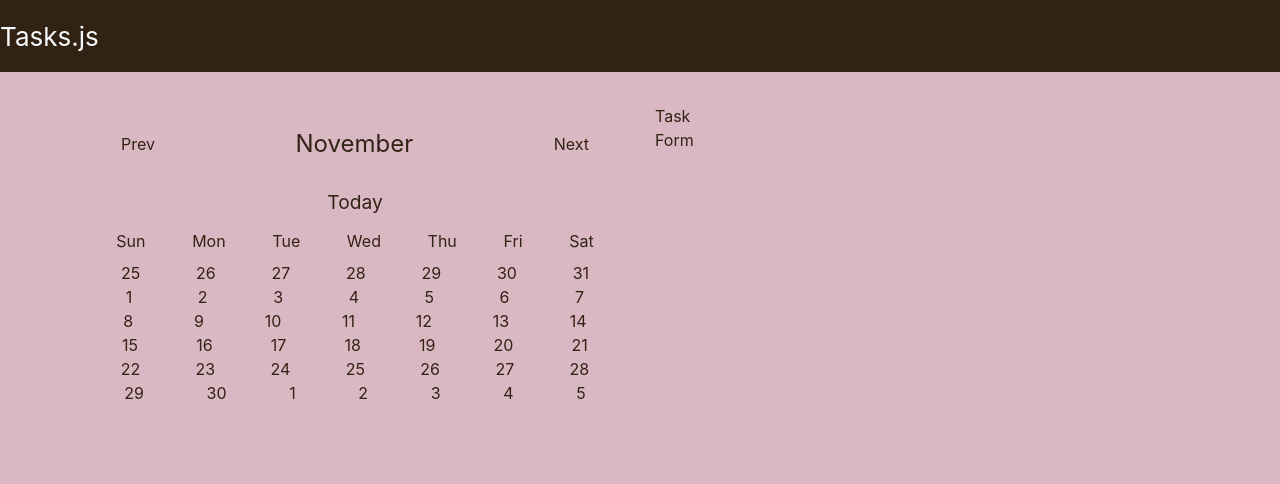
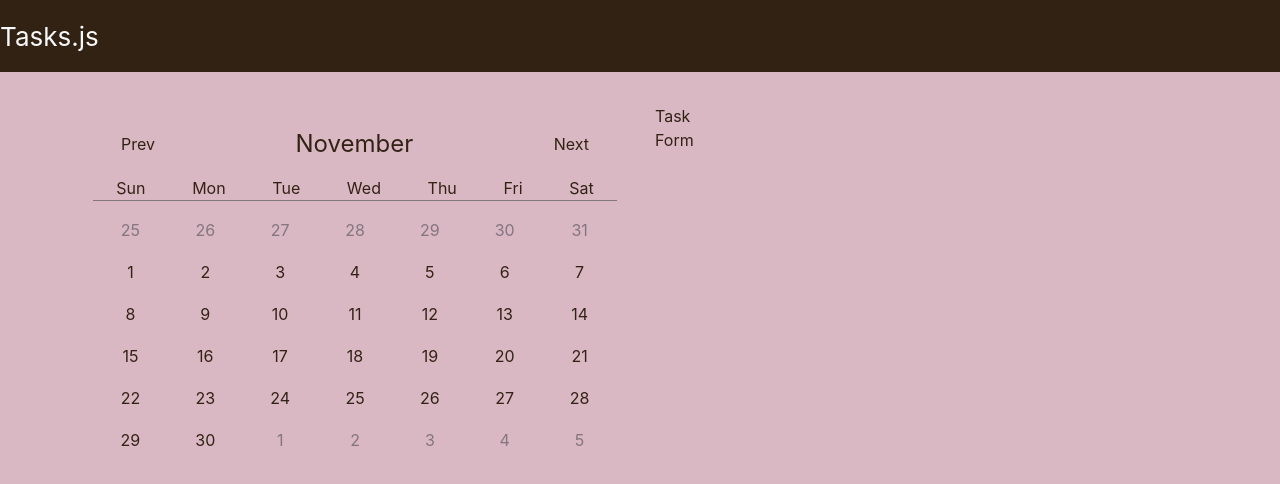
Before and after one commit to travhow99/tasks-js, a React (Create React App) app: page / in a window 1280 px wide. Shown: the top 484 px of the page. Built offline with nearby package versions, Linux system fonts and the light colour scheme.

Commit message:
Styling init

```diff
--- a/src/components/Calendar.css
+++ b/src/components/Calendar.css
@@ -1,3 +1,14 @@
+:root {
+    --indigo-80: #7482d2;
+    --indigo-60: #8490d7;
+    --indigo-40: #939edc;
+    --indigo-20: #b2bae6;
+    --indigo-10: #e0e3f5;
+
+    --dark-60: #343a4085;
+
+}
+
 /** Calendar */
 .calendar {
     padding: 0.5rem;
@@ -71,7 +82,7 @@
   .calendar-day.count-max {
     background-color: var(--indigo);
   }
-  .calendar-previous-date {
+  .calendar-future-date, .calendar-previous-date {
     color: var(--dark-60);
   }
   .calendar-btn-container {
--- a/src/components/Calendar.js
+++ b/src/components/Calendar.js
@@ -8,7 +8,6 @@ const Calendar = (props) => {
     // const months = ['January', 'February', 'March', 'April', 'May', 'June', 'July', 'August', 'September', 'October', 'November', 'December'];
 
     const dt = DateTime.local();
-    // const today = dt.toLocaleString();
 
     const [selectedDay, setSelectedDay] = useState(dt);
 
@@ -44,11 +43,34 @@ const Calendar = (props) => {
         }
     }
 
-    console.log(calendar)
+    const dateClassName = (day) => {
+        let className = 'calendar-day';
+
+        console.log(day.month, selectedDay.month)
+        console.log(day.hasSame(selectedDay, 'month'))
+
+        let addition = day.hasSame(selectedDay, 'month')
+                        ? day.hasSame(selectedDay, 'day')
+                            ? ' selected-date'
+                            : ''
+                        : day.startOf('month') < selectedDay.startOf('month')
+                            ? ' calendar-previous-date'
+                            : ' calendar-future-date';
+
+        console.log(addition)
+
+        className += addition;
+
+        console.log(className)
+        return className;
+    }
+
+    const is_today = (day1, day2) => {
+        return day1.day === day2.day && day1.month === day2.month && day1.year === day2.year;
+    }
 
     const abbreviate = (str) => str.substring(0, 3);
 
-    console.log(selectedDay);
     return (
         <div className="calendar">
             <div className="calendar-header">
@@ -68,12 +90,13 @@ const Calendar = (props) => {
                     Next
                 </div>
             </div>
-
-            <div className="calendar-btn-container">
-                <div className="calendar-today-btn" onClick={(()=> setSelectedDay(dt))}>
-                    Today
+            {!is_today(dt, selectedDay) &&
+                <div className="calendar-btn-container">
+                    <div className="calendar-today-btn" onClick={(()=> setSelectedDay(dt))}>
+                        Today
+                    </div>
                 </div>
-            </div>
+            }
 
 
             <div className="calendar-week calendar-week-header">
@@ -84,7 +107,7 @@ const Calendar = (props) => {
             {calendar.map((week) => (
                 <div key={week.week} className="calendar-week">
                     {week.days.map((day, index) => (
-                        <div key={index} /* className={dateClassName(day)} */>
+                        <div key={index} className={dateClassName(day)}>
                             <div className={''/* dayClassName(day) */} onClick={(() => setSelectedDay(day))}>
                                 {day.day}
                             </div>
```
